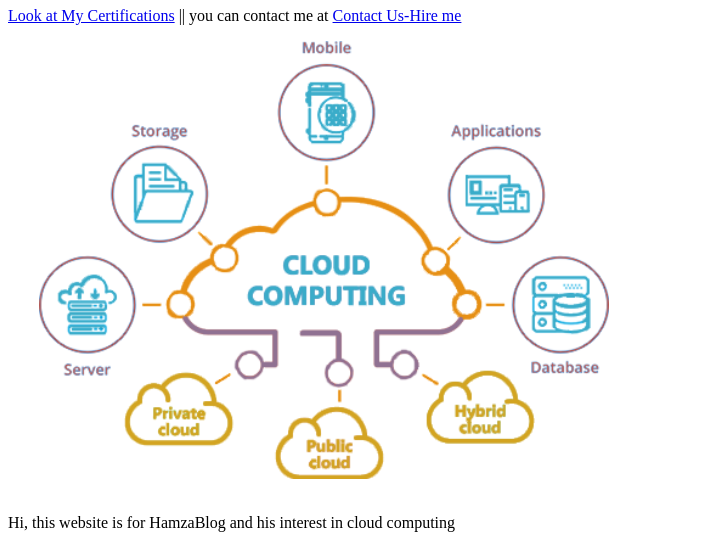
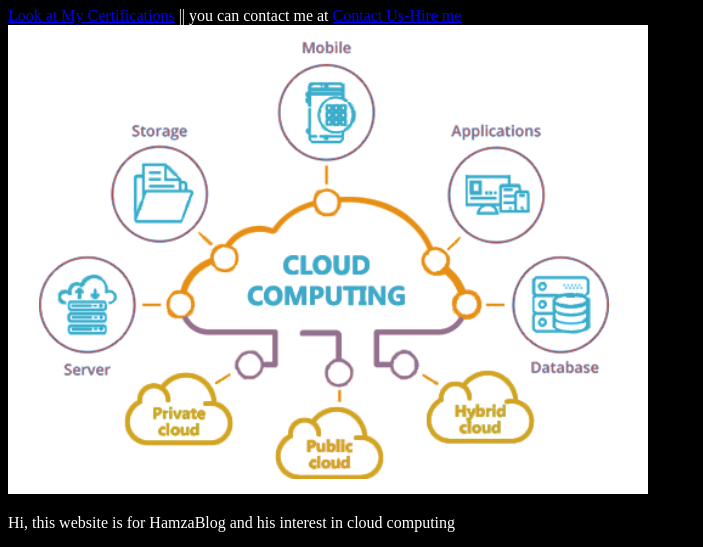
Before and after one commit to AprilXS/SWE363, a plain HTML site: page Exercise/index.html in a window 1280 px wide. Shown: the part 73-620 px from the top of the page, without its empty margins (0-703 px from the left). Drawn offline with Linux system fonts and the light colour scheme.

Commit message:
css_1-exercise_1

```diff
--- /dev/null
+++ b/Exercise/dark_theme.css
@@ -0,0 +1,4 @@
+body {
+    background-color: black;
+    color: white;
+}
--- a/Exercise/index.html
+++ b/Exercise/index.html
@@ -6,6 +6,7 @@
     <meta name="description" content="this is a personal blog for Hamza" />
     <meta name="keywords" content="Hamza, Cloud, AWS, GCP" />
     <meta name="author" content="Hamza" />
+    <link rel="stylesheet" href="dark_theme.css" />
     <title>Hamza Cloudy</title>
   </head>
   <body>
```
